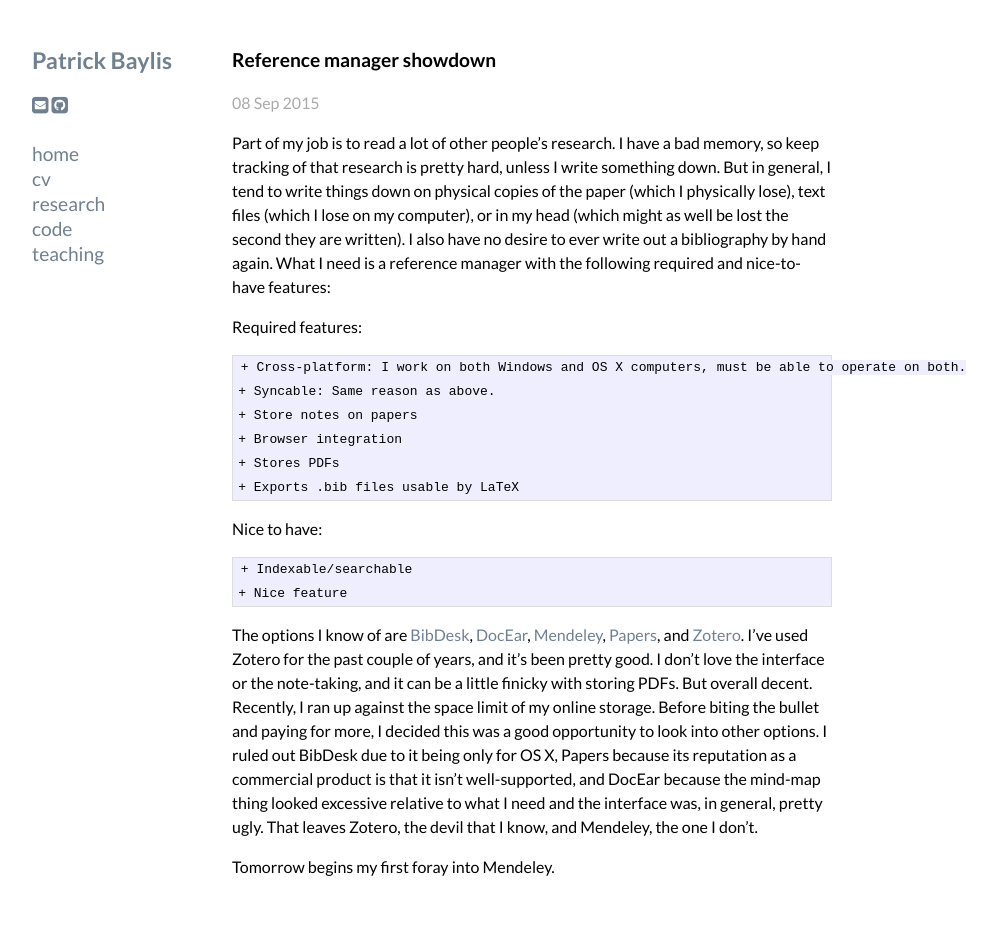
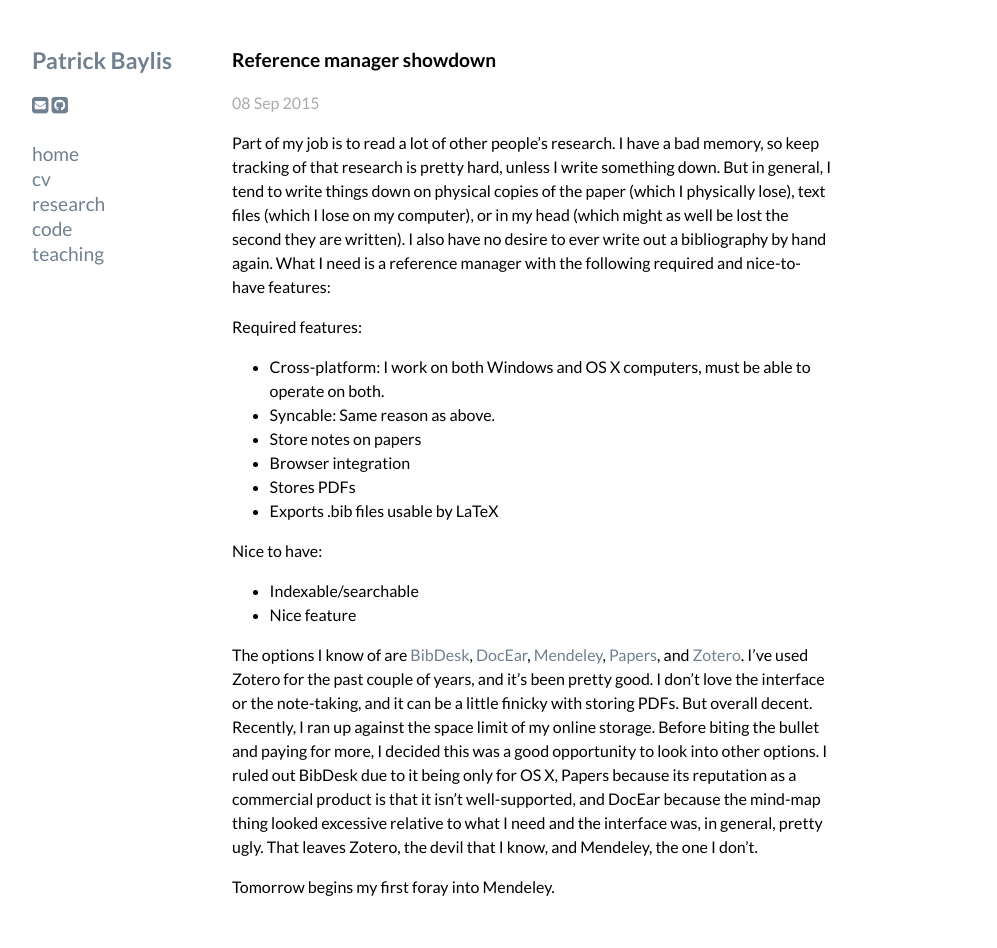
Before and after one commit to pbaylis/pbaylis.github.io, a Jekyll site: the page built from _posts/2015-09-08-reference-managers.markdown, in a window 1280 px wide. Shown: the whole page, without its empty margins (208-1205 px from the left). Built offline with Jekyll 4.4.1, drawn with Linux system fonts in a browser that asks for light colours; nearby versions of some CDN libraries; Markdown is read by kramdown in place of the engine named in the settings; some of the changed lines change nothing that is shown.

Commit message:
3rdlisttry

```diff
--- a/_posts/2015-09-08-reference-managers.markdown
+++ b/_posts/2015-09-08-reference-managers.markdown
@@ -9,17 +9,17 @@
 
 Required features:
 
-    + Cross-platform: I work on both Windows and OS X computers, must be able to operate on both.
-    + Syncable: Same reason as above.
-    + Store notes on papers
-    + Browser integration
-    + Stores PDFs
-    + Exports .bib files usable by LaTeX
+- Cross-platform: I work on both Windows and OS X computers, must be able to operate on both.
+- Syncable: Same reason as above.
+- Store notes on papers
+- Browser integration
+- Stores PDFs
+- Exports .bib files usable by LaTeX
 
 Nice to have:
 
-    + Indexable/searchable
-    + Nice feature
+- Indexable/searchable
+- Nice feature
 
 The options I know of are [BibDesk][bibdesk], [DocEar][docear], [Mendeley][mendeley], [Papers][papers], and [Zotero][zotero]. I've used Zotero for the past couple of years, and it's been pretty good. I don't love the interface or the note-taking, and it can be a little finicky with storing PDFs. But overall decent. Recently, I ran up against the space limit of my online storage. Before biting the bullet and paying for more, I decided this was a good opportunity to look into other options. I ruled out BibDesk  due to it being only for OS X, Papers because its reputation as a commercial product is that it isn't well-supported, and DocEar because the mind-map thing looked excessive relative to what I need and the interface was, in general, pretty ugly. That leaves Zotero, the devil that I know, and Mendeley, the one I don't.
 
```
